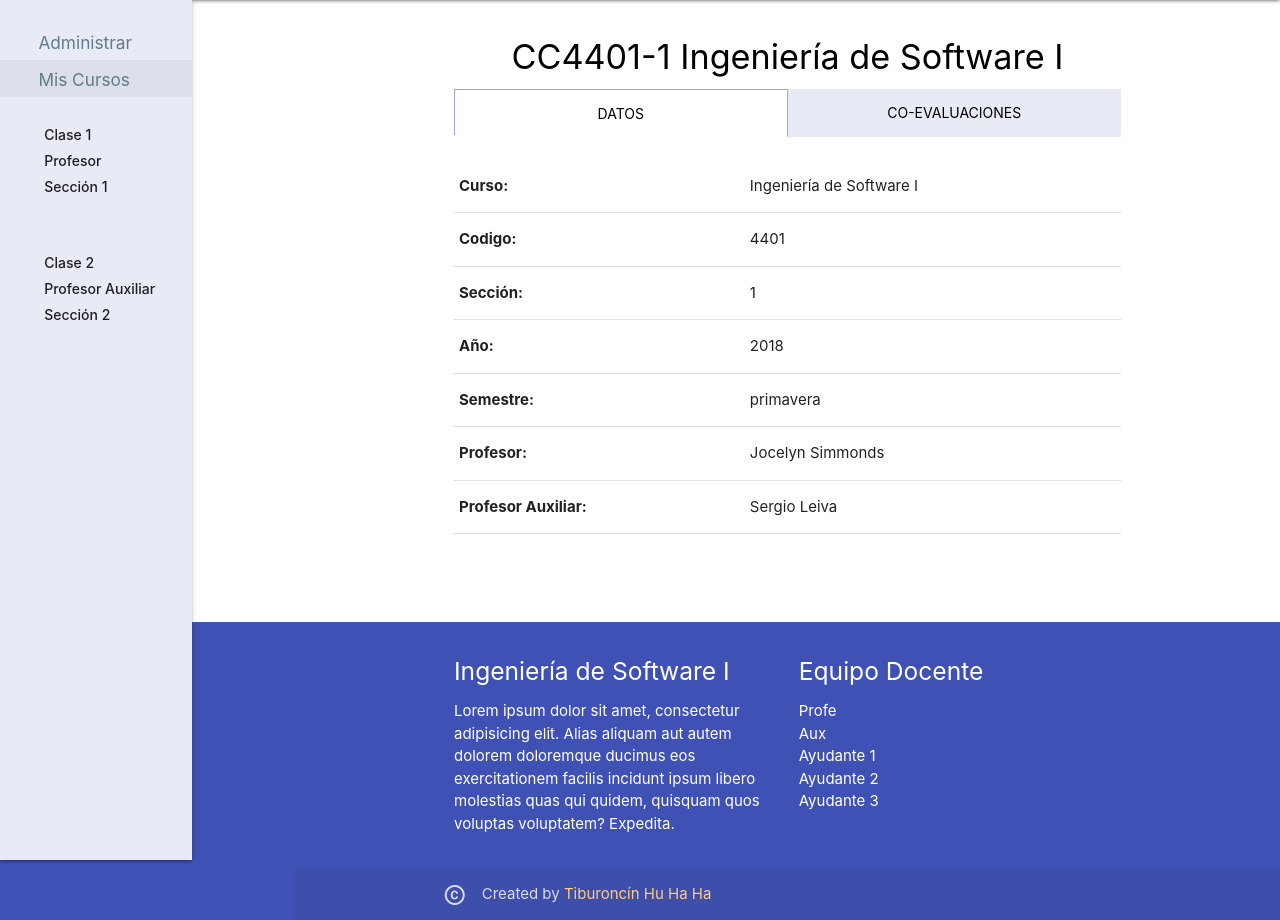
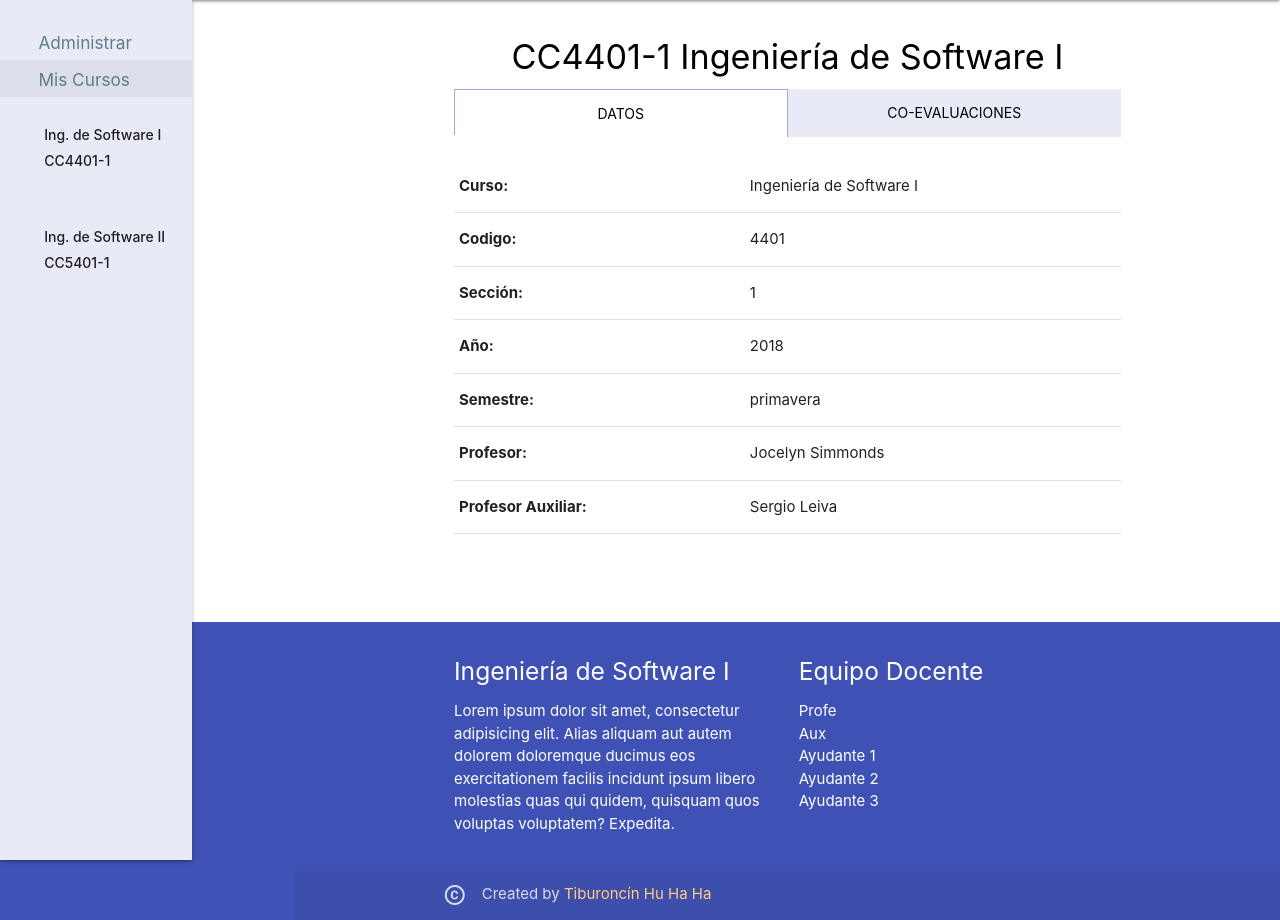
Before and after one commit to DCC-CC4401/2018-2-Equipo-11-T2, a Django app: page /course-student/ in a window 1280 px wide, after a click on "Mis Cursos". Shown: the part 64-984 px from the top of the page. Run offline with Django 3.2, Linux system fonts and the light colour scheme.

Commit message:
modified navbar labels

```diff
--- a/T2/coevaluacion/templates/base.html
+++ b/T2/coevaluacion/templates/base.html
@@ -79,16 +79,15 @@
                             <ul>
                                 <li>
                                     <a href="#" class="waves-effect menu-color" style="height: auto; padding-left: 23%;">
-                                        <p class="less-margin-bottom">Clase 1</p>
-                                        <p class="less-margin-top-bottom">Profesor</p>
-                                        <p class="less-margin-top">Sección 1</p>
+                                        <p class="less-margin-bottom">Ing. de Software I</p>
+                                        <p class="less-margin-top">CC4401-1</p>
+
                                     </a>
                                 </li>
                                 <li>
                                     <a href="#" class="waves-effect menu-color" style="height: auto;  padding-left: 23%;">
-                                        <p class="less-margin-bottom">Clase 2</p>
-                                        <p class="less-margin-top-bottom">Profesor Auxiliar</p>
-                                        <p class="less-margin-top">Sección 2</p>
+                                        <p class="less-margin-bottom"><span>Ing. de Software II</span></p>
+                                        <p class="less-margin-top">CC5401-1</p>
                                     </a>
                                 </li>
                             </ul>
```
